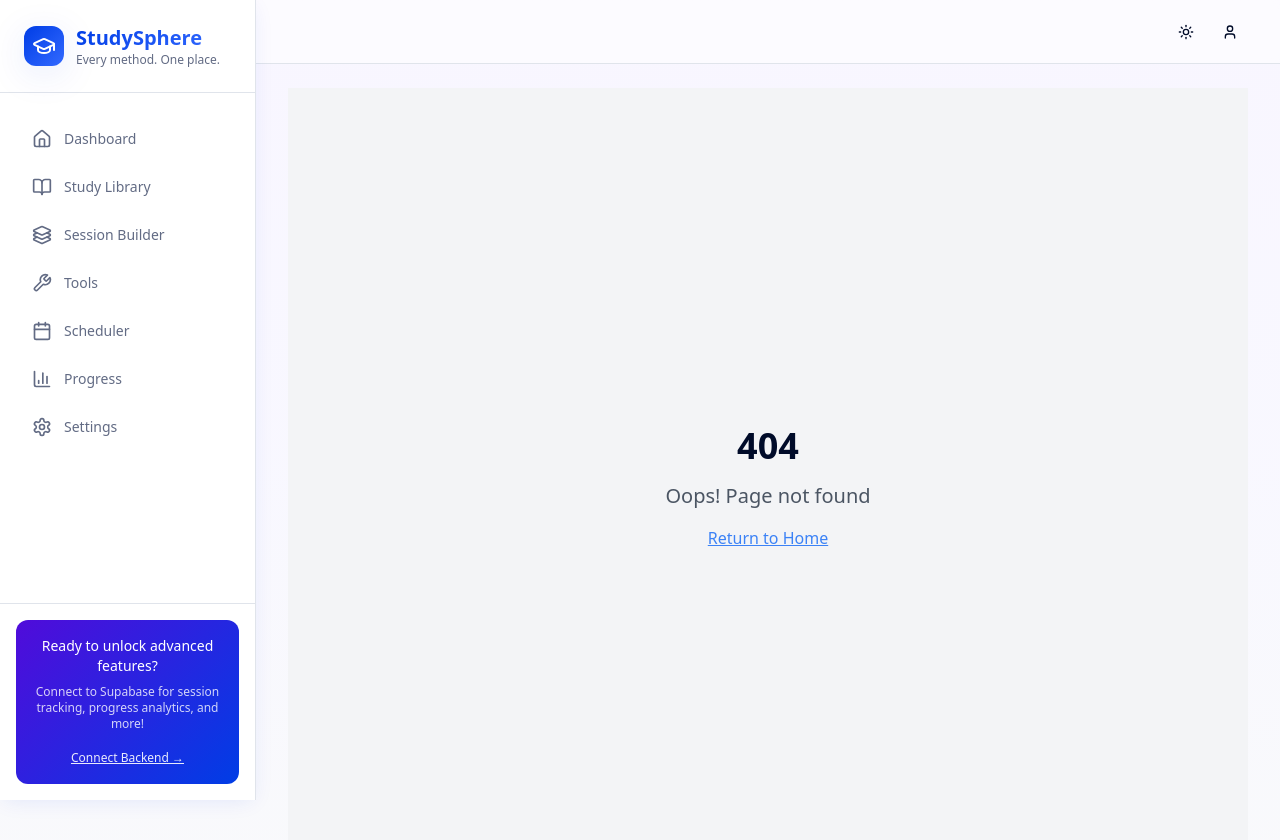
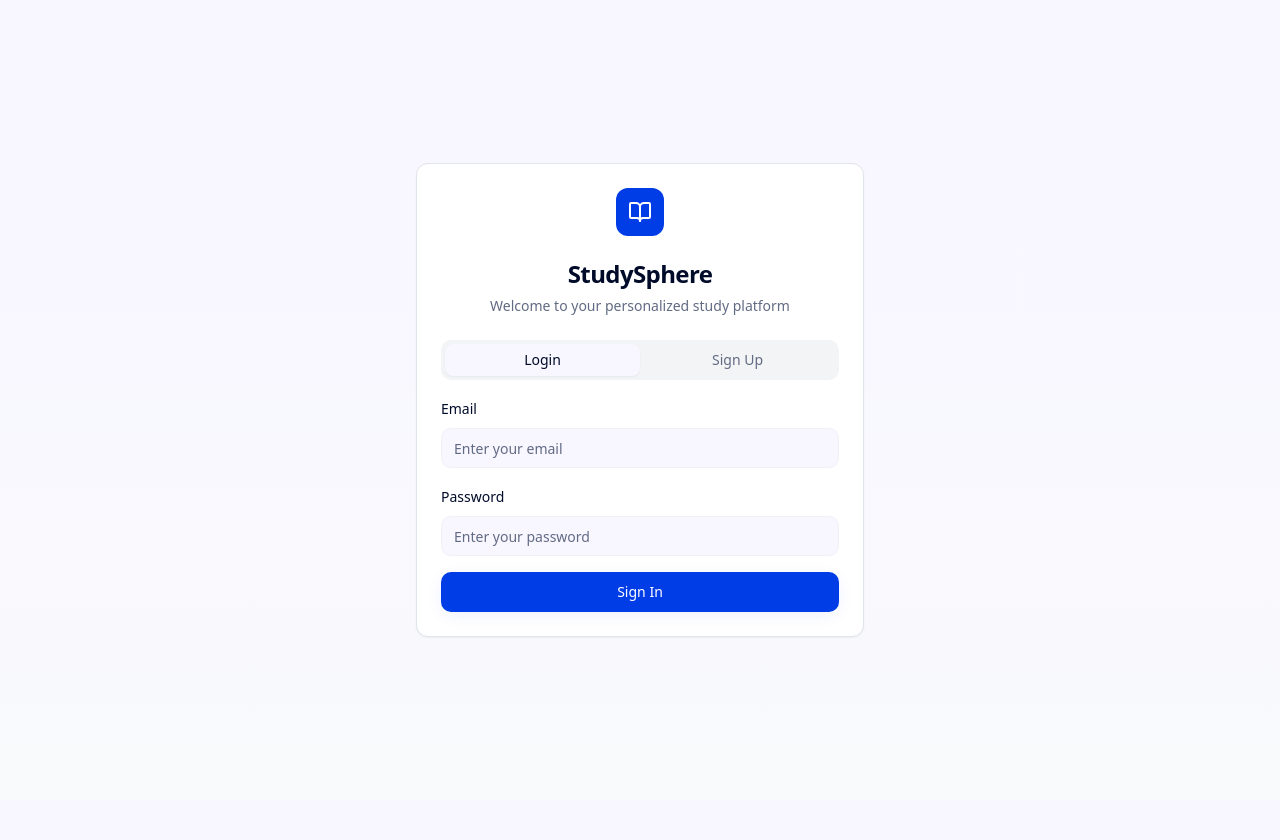
Before and after one commit to XNEclipse/study-sphere-flow-05519, a React (Vite) app: page /auth in a window 1280 px wide. Shown: the top 840 px of the page. After the commit the page ends 800 px from the top, so only its background shows below. Built offline with nearby package versions, Linux system fonts and the light colour scheme.

Commit message:
Add login page and connect to dashboard

```diff
--- a/src/App.tsx
+++ b/src/App.tsx
@@ -12,6 +12,7 @@ import Tools from "./pages/Tools";
 import Scheduler from "./pages/Scheduler";
 import Progress from "./pages/Progress";
 import Settings from "./pages/Settings";
+import Auth from "./pages/Auth";
 import NotFound from "./pages/NotFound";
 
 const queryClient = new QueryClient();
@@ -24,6 +25,7 @@ const App = () => (
         <Sonner />
         <BrowserRouter>
           <Routes>
+            <Route path="/auth" element={<Auth />} />
             <Route path="/" element={<AppLayout />}>
               <Route index element={<Dashboard />} />
               <Route path="library" element={<StudyLibrary />} />
--- a/src/components/layout/AppLayout.tsx
+++ b/src/components/layout/AppLayout.tsx
@@ -1,12 +1,52 @@
-import { useState } from "react";
-import { Outlet } from "react-router-dom";
+import { useState, useEffect } from "react";
+import { Outlet, useNavigate } from "react-router-dom";
 import { Sidebar } from "./Sidebar";
 import { Header } from "./Header";
 import { Button } from "@/components/ui/button";
-import { Menu, X } from "lucide-react";
+import { Menu } from "lucide-react";
+import { supabase } from "@/integrations/supabase/client";
+import type { User } from '@supabase/supabase-js';
 
 export const AppLayout = () => {
+  const navigate = useNavigate();
+  const [user, setUser] = useState<User | null>(null);
+  const [loading, setLoading] = useState(true);
   const [sidebarOpen, setSidebarOpen] = useState(false);
+
+  useEffect(() => {
+    // Check initial auth state
+    supabase.auth.getSession().then(({ data: { session } }) => {
+      setUser(session?.user ?? null);
+      if (!session) {
+        navigate('/auth');
+      }
+      setLoading(false);
+    });
+
+    // Listen for auth state changes
+    const { data: { subscription } } = supabase.auth.onAuthStateChange(
+      (event, session) => {
+        setUser(session?.user ?? null);
+        if (!session) {
+          navigate('/auth');
+        }
+      }
+    );
+
+    return () => subscription.unsubscribe();
+  }, [navigate]);
+
+  if (loading) {
+    return (
+      <div className="min-h-screen flex items-center justify-center">
+        <div className="animate-spin rounded-full h-8 w-8 border-b-2 border-primary"></div>
+      </div>
+    );
+  }
+
+  if (!user) {
+    return null; // Will redirect to auth page
+  }
 
   return (
     <div className="min-h-screen bg-gradient-subtle">
--- a/src/components/layout/Header.tsx
+++ b/src/components/layout/Header.tsx
@@ -1,7 +1,11 @@
-import { ReactNode } from "react";
+import { ReactNode, useState, useEffect } from "react";
 import { Button } from "@/components/ui/button";
-import { Moon, Sun, User } from "lucide-react";
+import { Moon, Sun, User, LogOut } from "lucide-react";
 import { useTheme } from "next-themes";
+import { useNavigate } from "react-router-dom";
+import { supabase } from "@/integrations/supabase/client";
+import { useToast } from "@/hooks/use-toast";
+import type { User as SupabaseUser } from '@supabase/supabase-js';
 
 interface HeaderProps {
   children?: ReactNode;
@@ -9,6 +13,45 @@ interface HeaderProps {
 
 export const Header = ({ children }: HeaderProps) => {
   const { theme, setTheme } = useTheme();
+  const navigate = useNavigate();
+  const { toast } = useToast();
+  const [user, setUser] = useState<SupabaseUser | null>(null);
+
+  useEffect(() => {
+    // Get initial session
+    supabase.auth.getSession().then(({ data: { session } }) => {
+      setUser(session?.user ?? null);
+    });
+
+    // Listen for auth changes
+    const { data: { subscription } } = supabase.auth.onAuthStateChange(
+      (event, session) => {
+        setUser(session?.user ?? null);
+        if (!session && window.location.pathname !== '/auth') {
+          navigate('/auth');
+        }
+      }
+    );
+
+    return () => subscription.unsubscribe();
+  }, [navigate]);
+
+  const handleSignOut = async () => {
+    const { error } = await supabase.auth.signOut();
+    if (error) {
+      toast({
+        variant: "destructive",
+        title: "Error signing out",
+        description: error.message,
+      });
+    } else {
+      toast({
+        title: "Signed out successfully",
+        description: "You've been logged out of StudySphere.",
+      });
+      navigate('/auth');
+    }
+  };
 
   return (
     <header className="flex h-16 items-center justify-between border-b border-border bg-card/50 backdrop-blur-sm px-4 lg:px-8">
@@ -30,10 +73,17 @@ export const Header = ({ children }: HeaderProps) => {
           <span className="sr-only">Toggle theme</span>
         </Button>
 
-        <Button variant="ghost" size="sm" className="h-9 w-9">
-          <User className="h-4 w-4" />
-          <span className="sr-only">User menu</span>
-        </Button>
+        {user ? (
+          <Button variant="ghost" size="sm" className="h-9 w-9" onClick={handleSignOut}>
+            <LogOut className="h-4 w-4" />
+            <span className="sr-only">Sign out</span>
+          </Button>
+        ) : (
+          <Button variant="ghost" size="sm" className="h-9 w-9" onClick={() => navigate('/auth')}>
+            <User className="h-4 w-4" />
+            <span className="sr-only">Sign in</span>
+          </Button>
+        )}
       </div>
     </header>
   );
--- /dev/null
+++ b/src/pages/Auth.tsx
@@ -0,0 +1,165 @@
+import { useState, useEffect } from "react";
+import { useNavigate } from "react-router-dom";
+import { Button } from "@/components/ui/button";
+import { Input } from "@/components/ui/input";
+import { Label } from "@/components/ui/label";
+import { Card, CardContent, CardDescription, CardHeader, CardTitle } from "@/components/ui/card";
+import { Tabs, TabsContent, TabsList, TabsTrigger } from "@/components/ui/tabs";
+import { supabase } from "@/integrations/supabase/client";
+import { useToast } from "@/hooks/use-toast";
+import { BookOpen } from "lucide-react";
+
+export default function Auth() {
+  const [loading, setLoading] = useState(false);
+  const navigate = useNavigate();
+  const { toast } = useToast();
+
+  useEffect(() => {
+    // Check if user is already logged in
+    const checkUser = async () => {
+      const { data: { session } } = await supabase.auth.getSession();
+      if (session) {
+        navigate("/");
+      }
+    };
+    checkUser();
+  }, [navigate]);
+
+  const handleSignIn = async (email: string, password: string) => {
+    setLoading(true);
+    const { error } = await supabase.auth.signInWithPassword({
+      email,
+      password,
+    });
+
+    if (error) {
+      toast({
+        variant: "destructive",
+        title: "Login Failed",
+        description: error.message,
+      });
+    } else {
+      toast({
+        title: "Welcome back!",
+        description: "You've been successfully logged in.",
+      });
+      navigate("/");
+    }
+    setLoading(false);
+  };
+
+  const handleSignUp = async (email: string, password: string) => {
+    setLoading(true);
+    const redirectUrl = `${window.location.origin}/`;
+
+    const { error } = await supabase.auth.signUp({
+      email,
+      password,
+      options: {
+        emailRedirectTo: redirectUrl
+      }
+    });
+
+    if (error) {
+      toast({
+        variant: "destructive",
+        title: "Sign Up Failed",
+        description: error.message,
+      });
+    } else {
+      toast({
+        title: "Account Created!",
+        description: "Please check your email to confirm your account.",
+      });
+    }
+    setLoading(false);
+  };
+
+  return (
+    <div className="min-h-screen flex items-center justify-center bg-gradient-subtle p-4">
+      <Card className="w-full max-w-md shadow-glow">
+        <CardHeader className="text-center">
+          <div className="mx-auto mb-4 w-12 h-12 rounded-lg bg-primary flex items-center justify-center">
+            <BookOpen className="h-6 w-6 text-primary-foreground" />
+          </div>
+          <CardTitle className="text-2xl font-bold">StudySphere</CardTitle>
+          <CardDescription>
+            Welcome to your personalized study platform
+          </CardDescription>
+        </CardHeader>
+        <CardContent>
+          <Tabs defaultValue="login" className="w-full">
+            <TabsList className="grid w-full grid-cols-2">
+              <TabsTrigger value="login">Login</TabsTrigger>
+              <TabsTrigger value="signup">Sign Up</TabsTrigger>
+            </TabsList>
+
+            <TabsContent value="login">
+              <AuthForm
+                mode="login"
+                onSubmit={handleSignIn}
+                loading={loading}
+              />
+            </TabsContent>
+
+            <TabsContent value="signup">
+              <AuthForm
+                mode="signup"
+                onSubmit={handleSignUp}
+                loading={loading}
+              />
+            </TabsContent>
+          </Tabs>
+        </CardContent>
+      </Card>
+    </div>
+  );
+}
+
+interface AuthFormProps {
+  mode: "login" | "signup";
+  onSubmit: (email: string, password: string) => Promise<void>;
+  loading: boolean;
+}
+
+function AuthForm({ mode, onSubmit, loading }: AuthFormProps) {
+  const [email, setEmail] = useState("");
+  const [password, setPassword] = useState("");
+
+  const handleSubmit = (e: React.FormEvent) => {
+    e.preventDefault();
+    onSubmit(email, password);
+  };
+
+  return (
+    <form onSubmit={handleSubmit} className="space-y-4 mt-4">
+      <div className="space-y-2">
+        <Label htmlFor={`${mode}-email`}>Email</Label>
+        <Input
+          id={`${mode}-email`}
+          type="email"
+          placeholder="Enter your email"
+          value={email}
+          onChange={(e) => setEmail(e.target.value)}
+          required
+        />
+      </div>
+
+      <div className="space-y-2">
+        <Label htmlFor={`${mode}-password`}>Password</Label>
+        <Input
+          id={`${mode}-password`}
+          type="password"
+          placeholder="Enter your password"
+          value={password}
+          onChange={(e) => setPassword(e.target.value)}
+          required
+        />
+      </div>
+
+      <Button type="submit" className="w-full" disabled={loading}>
+        {loading ? "Loading..." : mode === "login" ? "Sign In" : "Create Account"}
+      </Button>
+    </form>
+  );
+}
```
Also changed, not shown: 1 other file (tests, documents, lock files or other folders).
